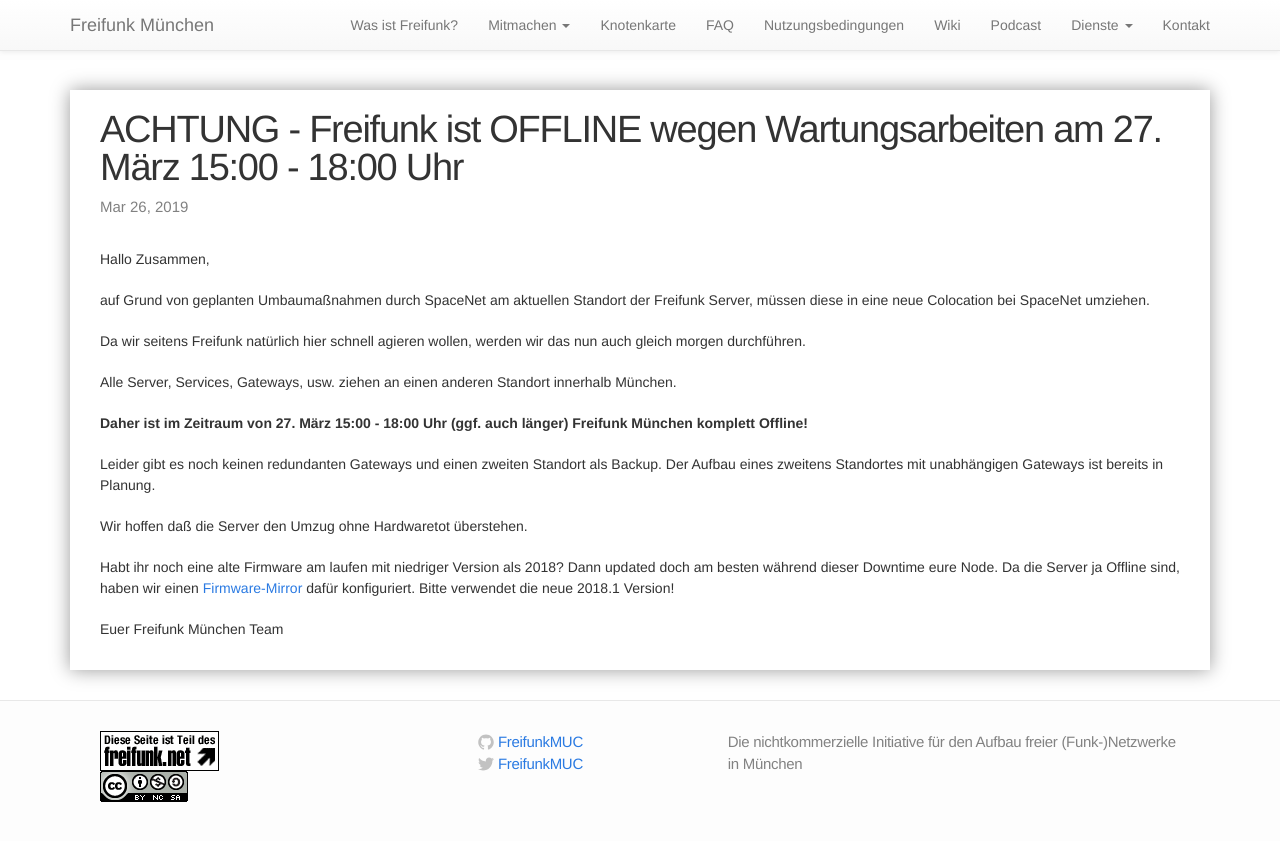
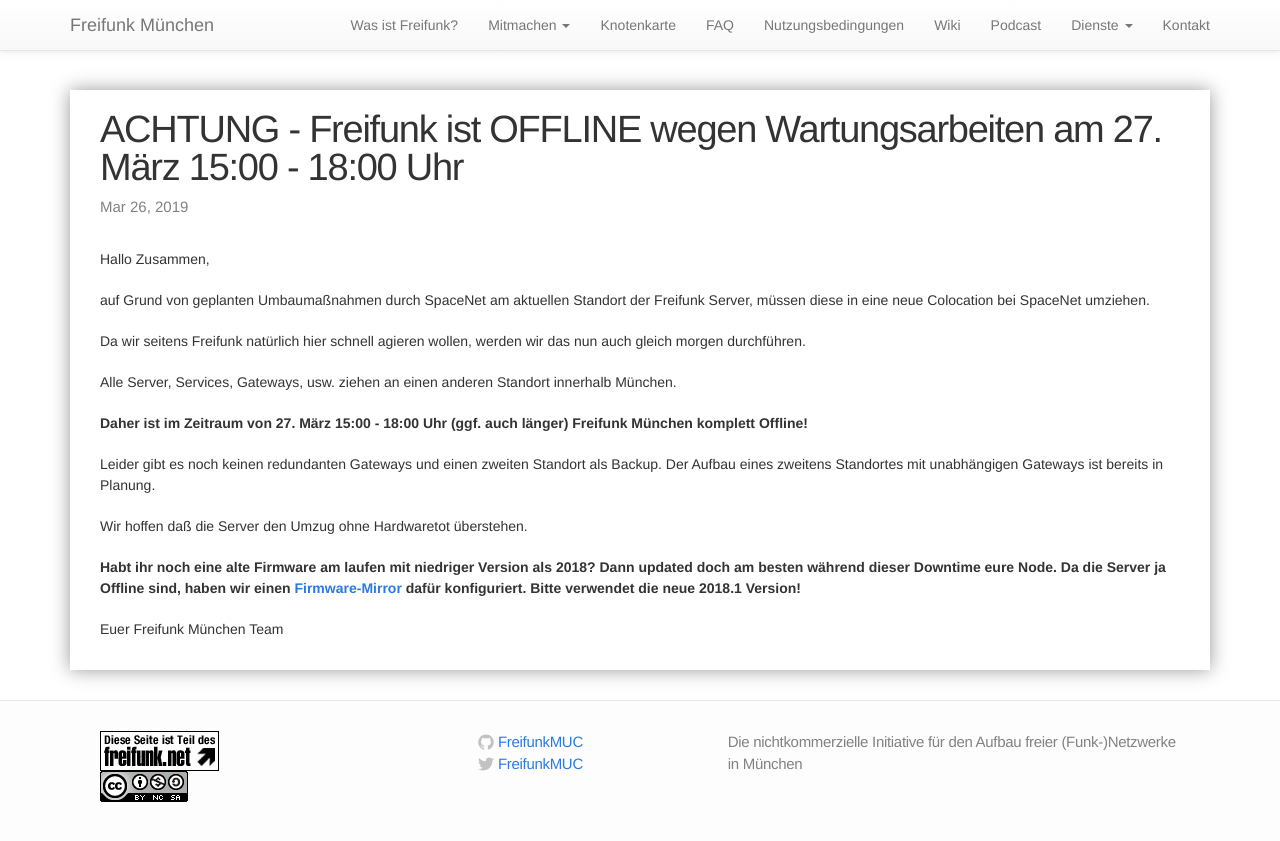
Before and after one commit to freifunkMUC/freifunkmuc.github.io, a Jekyll site: the page built from _posts/2019-03-26-hardware-umzug-spacenet.markdown, in a window 1280 px wide. Shown: the top 841 px of the page. Built offline with Jekyll 4.4.1, drawn with Linux system fonts in a browser that asks for light colours.

Commit message:
Hinweis auf 2018 jetzt in bold

```diff
--- a/_posts/2019-03-26-hardware-umzug-spacenet.markdown
+++ b/_posts/2019-03-26-hardware-umzug-spacenet.markdown
@@ -21,7 +21,7 @@ Leider gibt es noch keinen redundanten Gateways und einen zweiten Standort als B
 
 Wir hoffen daß die Server den Umzug ohne Hardwaretot überstehen.
 
-Habt ihr noch eine alte Firmware am laufen mit niedriger Version als 2018? Dann updated doch am besten während dieser Downtime eure Node. Da die Server ja Offline sind, haben wir einen [Firmware-Mirror](http://firmware.awlnx.space/v2018.1//) dafür konfiguriert. Bitte verwendet die neue 2018.1 Version!
+**Habt ihr noch eine alte Firmware am laufen mit niedriger Version als 2018? Dann updated doch am besten während dieser Downtime eure Node. Da die Server ja Offline sind, haben wir einen [Firmware-Mirror](http://firmware.awlnx.space/v2018.1//) dafür konfiguriert. Bitte verwendet die neue 2018.1 Version!**
 
 
 Euer Freifunk München Team
```
